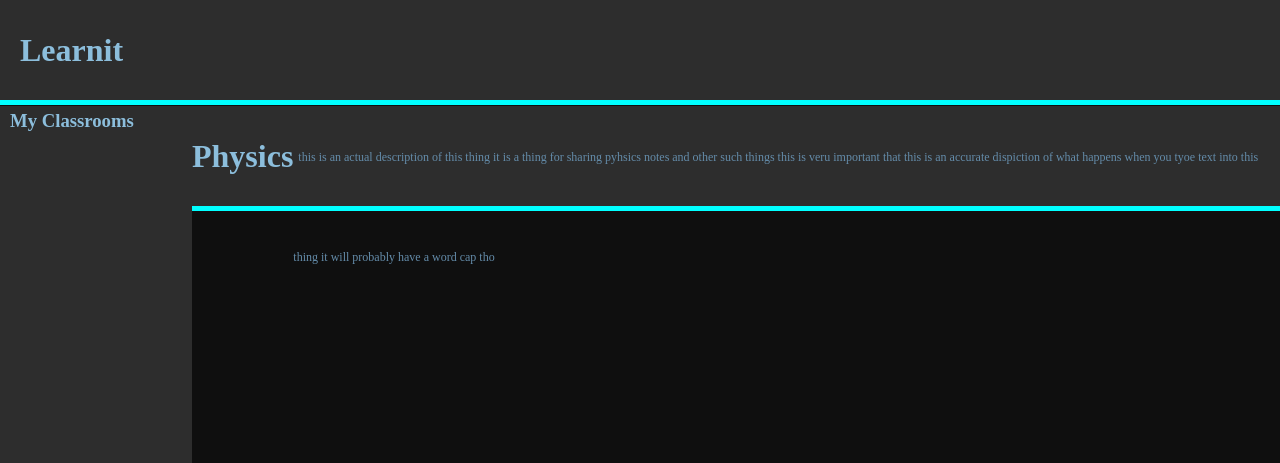
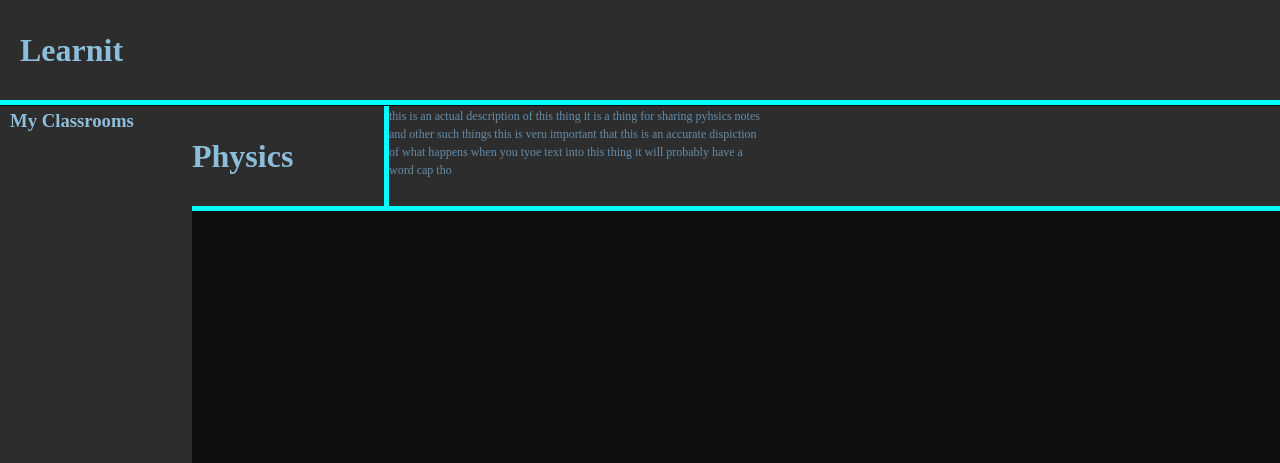
Before and after one commit to Sir-1/learnit, a Flask app: page /classroom/1 in a window 1280 px wide. Shown: the top 463 px of the page. Run offline with Flask 2, Linux system fonts and the light colour scheme; data comes from the database, SQL or seed files in the repository.

Commit message:
text now looks a bit better in classess

```diff
--- a/static/css/style.css
+++ b/static/css/style.css
@@ -5,7 +5,6 @@ div.header{
   padding: 0;
   color: rgb(140,190,220);
   border-bottom: solid 5px cyan;
-  line-height: 100px;
   margin-bottom: 1px;
 }
 
@@ -20,6 +19,7 @@ body{
   width: auto;
   margin-left: 20px;
   text-transform: capitalize;
+  line-height: 100px;
 
 }
 
@@ -94,13 +94,10 @@ div.post{
 
 .class-description{
   display: inline;
-  margin-left: 5px;
   color: rgb(100,140,170);
   font-size: 12px;
-  width: 1px;
-  text-shadow: black;
-  height: auto;
   line-height: 10px;
+
 }
 
 .class-title{
@@ -110,5 +107,19 @@ div.post{
   text-transform: capitalize;
   display: inline;
   float: left;
+  line-height: 100px;
+  text-shadow: 100px black;
 
 }
+
+.containter{
+  height: 100%;
+  padding-top: auto;
+  padding-bottom: auto;
+  margin-right: 40%;
+  margin-left: 30%;
+  border-left: solid 5px cyan;
+  box-shadow: solid 100px cyan;
+
+
+}
--- a/templates/classroom.html
+++ b/templates/classroom.html
@@ -11,9 +11,10 @@
     <div class="header">
 
       <h1 class="class-title">{{info[1]}}</h1>
-      <div >
-          <p class="class-description">{{info[2]}}</p>
+      <div class="containter">
+        <p class="class-description">{{info[2]}}</p>
       </div>
+
 
     </div>
   </body>
```
